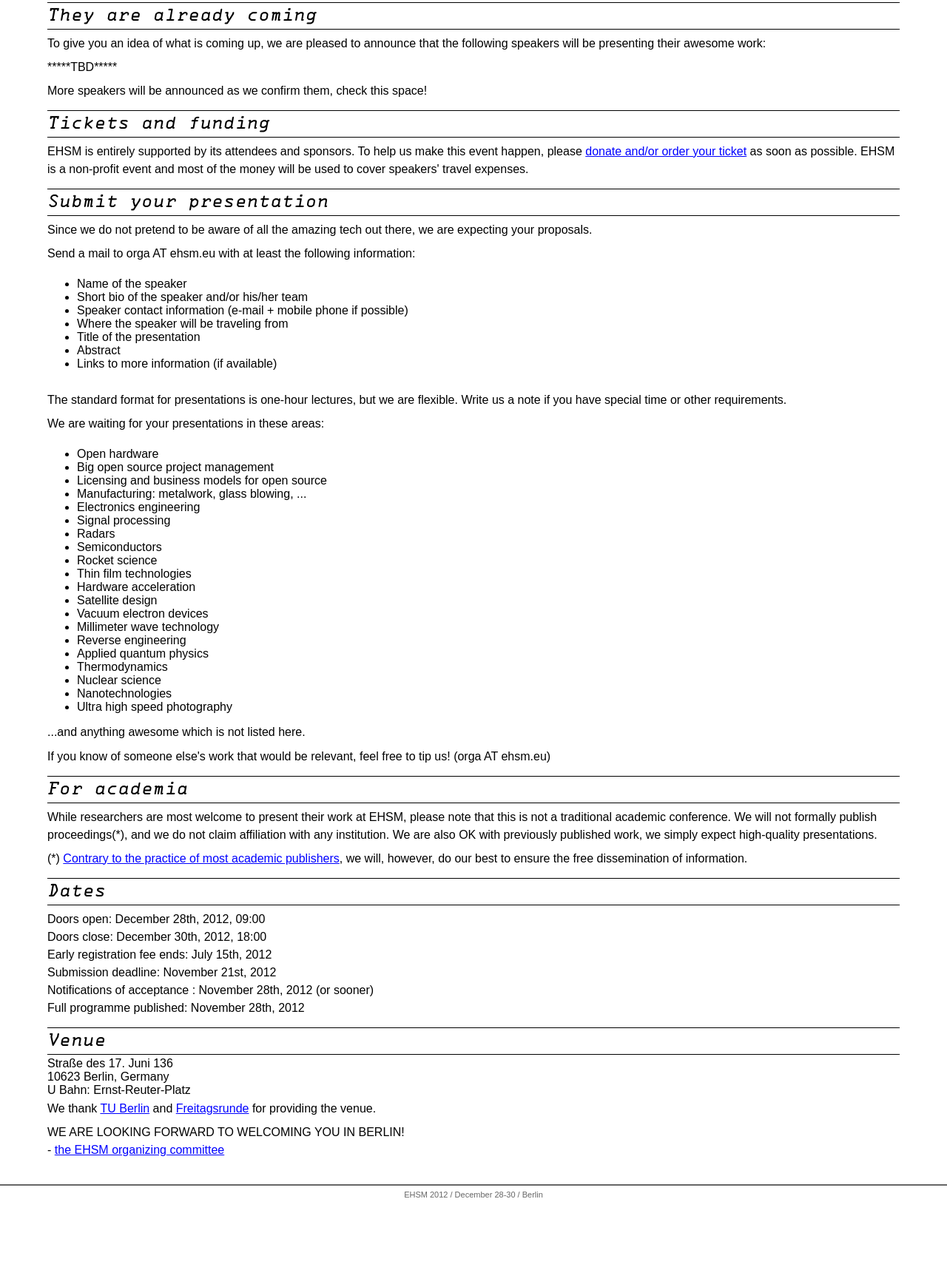
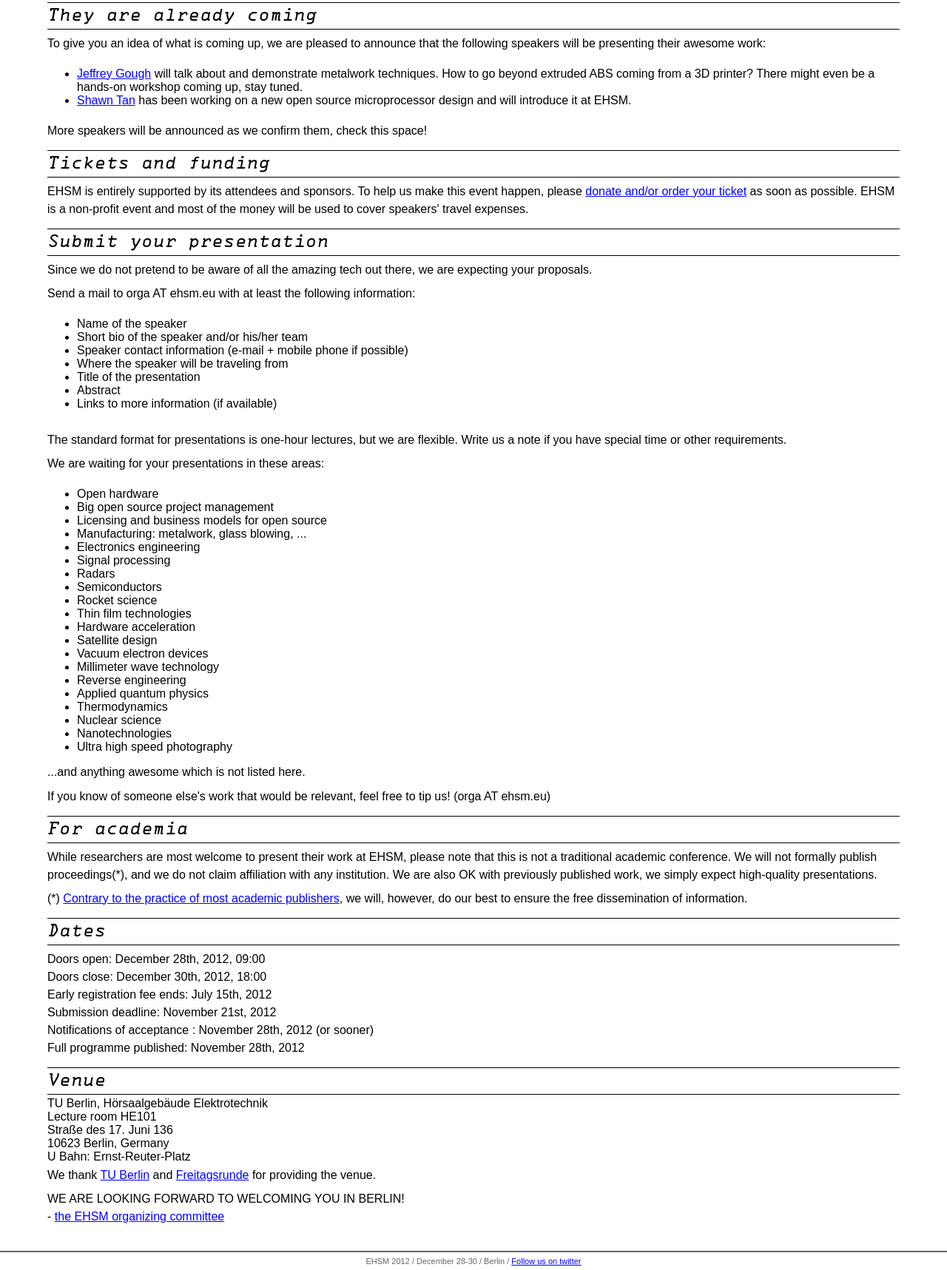
Before and after one commit to ehsm/documents, a plain HTML site: page web/index.html in a window 1280 px wide. Shown: the part 654-2371 px from the top of the page at 74% size. Before the commit the page ends 2281 px from the top, so only its background shows below. Drawn offline with Linux system fonts and the light colour scheme.

Commit message:
website: add venue, twitter link and first 2 speakers

```diff
--- a/web/index.html
+++ b/web/index.html
@@ -70,8 +70,11 @@ ticket</a> as soon as possible, to help us make this event happen.</p>
 	<div id="full">
 <h2>They are already coming</h2>
 <p>To give you an idea of what is coming up, we are pleased to announce
-that the following speakers will be presenting their awesome work:</p>
-<p>*****TBD*****</p>
+that the following speakers will be presenting their awesome work:
+<ul>
+<li><a href="http://www.warrantyvoidifremoved.com">Jeffrey Gough</a> will talk about and demonstrate metalwork techniques. How to go beyond extruded ABS coming from a 3D printer? There might even be a hands-on workshop coming up, stay tuned.</li>
+<li><a href="http://www.aeste.my">Shawn Tan</a> has been working on a new open source microprocessor design and will introduce it at EHSM.</li>
+</ul>
 <p>More speakers will be announced as we confirm them, check this space!</p>
 
 <h2>Tickets and funding</h2>
@@ -146,8 +149,8 @@ Notifications of acceptance : November 28th, 2012 (or sooner)<br />
 Full programme published: November 28th, 2012</p>
 
 <h2>Venue</h2>
-<!--TU Berlin, Hörsaalgebäude Elektrotechnik<br />
-Lecture room HE101<br />-->
+TU Berlin, Hörsaalgebäude Elektrotechnik<br />
+Lecture room HE101<br />
 Straße des 17. Juni 136<br />
 10623 Berlin, Germany<br />
 U Bahn: Ernst-Reuter-Platz
@@ -162,7 +165,7 @@ U Bahn: Ernst-Reuter-Platz
 
 <div id="footer">
 	<div id="footerinside">
-		<p>EHSM 2012 / December 28-30 / Berlin</p>
+		<p>EHSM 2012 / December 28-30 / Berlin / <a href="http://www.twitter.com/ehsmeeting">Follow us on twitter</a></p>
 	</div>
 </div>
 
```
Also changed, not shown: web/orga.html (+1 -1 lines), web/tickets.html (+1 -1 lines).
